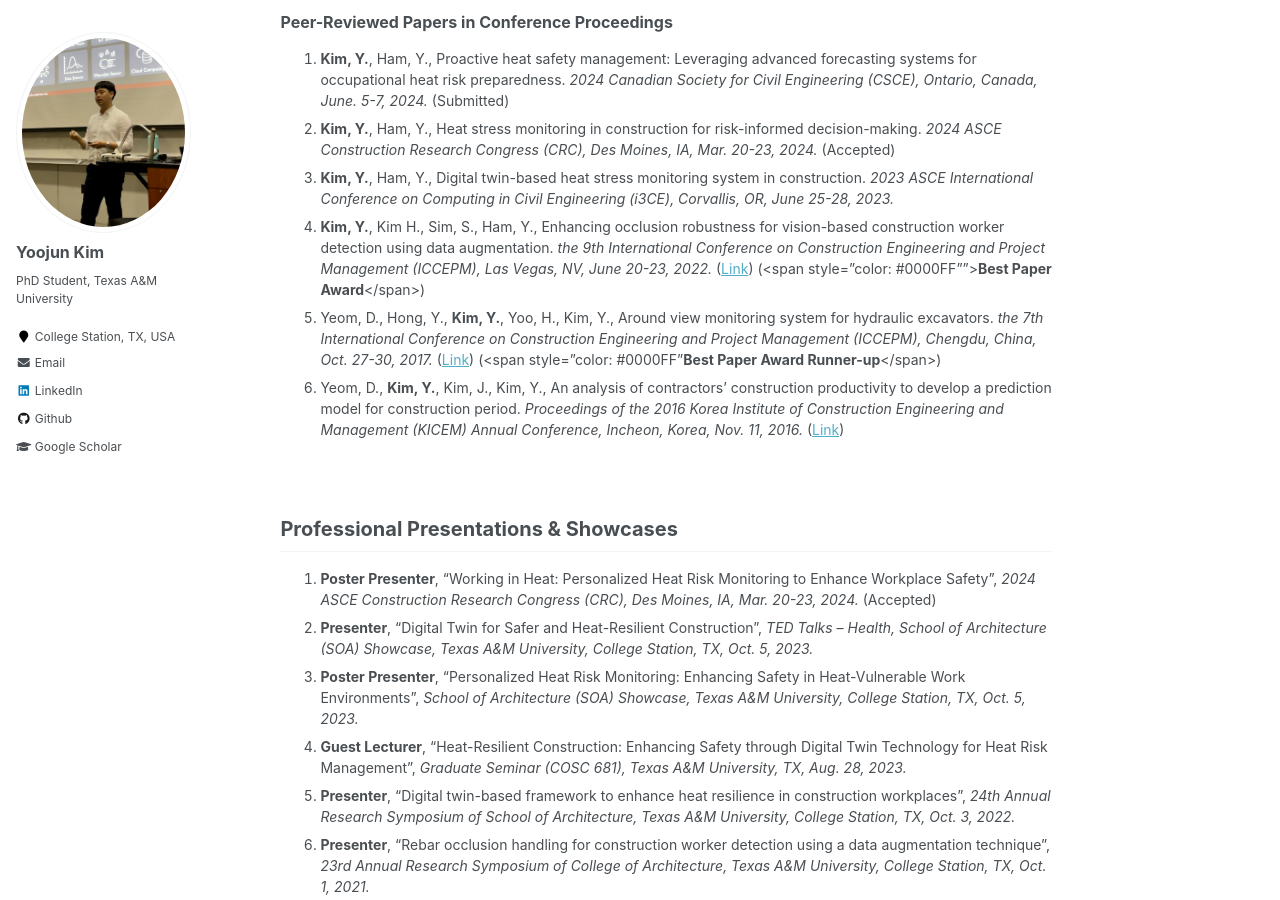
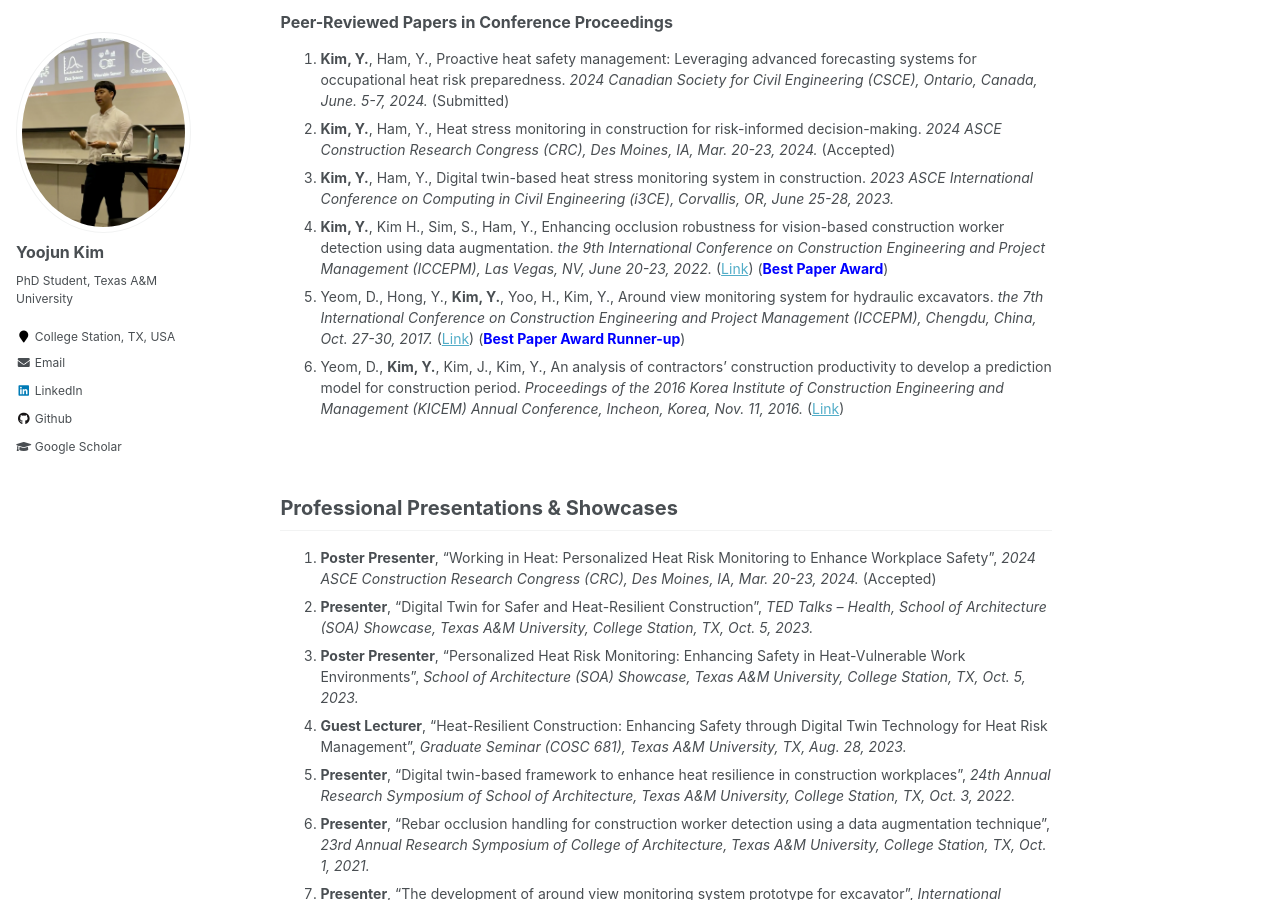
Before and after one commit to yoojunT/yoojunT.github.io, a Jekyll site: the page built from _pages/publications.md, in a window 1280 px wide and 900 px high, scrolled down 629 px. Built offline with Jekyll 4.4.1, drawn with Linux system fonts in a browser that asks for light colours.

Commit message:
Update publications.md

```diff
--- a/_pages/publications.md
+++ b/_pages/publications.md
@@ -18,8 +18,8 @@ author_profile: true
 1. **Kim, Y.**, Ham, Y., Proactive heat safety management: Leveraging advanced forecasting systems for occupational heat risk preparedness. *2024 Canadian Society for Civil Engineering (CSCE), Ontario, Canada, June. 5-7, 2024.* (Submitted)
 1. **Kim, Y.**, Ham, Y., Heat stress monitoring in construction for risk-informed decision-making. *2024 ASCE Construction Research Congress (CRC), Des Moines, IA, Mar. 20-23, 2024.* (Accepted)
 1. **Kim, Y.**, Ham, Y., Digital twin-based heat stress monitoring system in construction. *2023 ASCE International Conference on Computing in Civil Engineering (i3CE), Corvallis, OR, June 25-28, 2023.*
-1. **Kim, Y.**, Kim H., Sim, S., Ham, Y., Enhancing occlusion robustness for vision-based construction worker detection using data augmentation. *the 9th International Conference on Construction Engineering and Project Management (ICCEPM), Las Vegas, NV, June 20-23, 2022.* ([Link](https://scholar.google.com/citations?view_op=view_citation&hl=en&user=hYRXPWgAAAAJ&sortby=pubdate&citation_for_view=hYRXPWgAAAAJ:YsMSGLbcyi4C)) (<span style="color: #0000FF"">**Best Paper Award**</span>)
-1. Yeom, D., Hong, Y., **Kim, Y.**, Yoo, H., Kim, Y., Around view monitoring system for hydraulic excavators. *the 7th International Conference on Construction Engineering and Project Management (ICCEPM), Chengdu, China, Oct. 27-30, 2017.* ([Link](https://www.researchgate.net/publication/360804749_Around_View_Monitoring_System_for_Hydraulic_Excavators)) (<span style="color: #0000FF"**Best Paper Award Runner-up**</span>)
+1. **Kim, Y.**, Kim H., Sim, S., Ham, Y., Enhancing occlusion robustness for vision-based construction worker detection using data augmentation. *the 9th International Conference on Construction Engineering and Project Management (ICCEPM), Las Vegas, NV, June 20-23, 2022.* ([Link](https://scholar.google.com/citations?view_op=view_citation&hl=en&user=hYRXPWgAAAAJ&sortby=pubdate&citation_for_view=hYRXPWgAAAAJ:YsMSGLbcyi4C)) (<span style="color: #0000FF">**Best Paper Award**</span>)
+1. Yeom, D., Hong, Y., **Kim, Y.**, Yoo, H., Kim, Y., Around view monitoring system for hydraulic excavators. *the 7th International Conference on Construction Engineering and Project Management (ICCEPM), Chengdu, China, Oct. 27-30, 2017.* ([Link](https://www.researchgate.net/publication/360804749_Around_View_Monitoring_System_for_Hydraulic_Excavators)) (<span style="color: #0000FF">**Best Paper Award Runner-up**</span>)
 1. Yeom, D., **Kim, Y.**, Kim, J., Kim, Y., An analysis of contractors’ construction productivity to develop a prediction model for construction period. *Proceedings of the 2016 Korea Institute of Construction Engineering and Management (KICEM) Annual Conference, Incheon, Korea, Nov. 11, 2016.* ([Link](https://www.auric.or.kr/User/Rdoc/DocRdoc.aspx?returnVal=RD_R&dn=344420#.YzxFU3bMKUk))
 
 <br />
```
